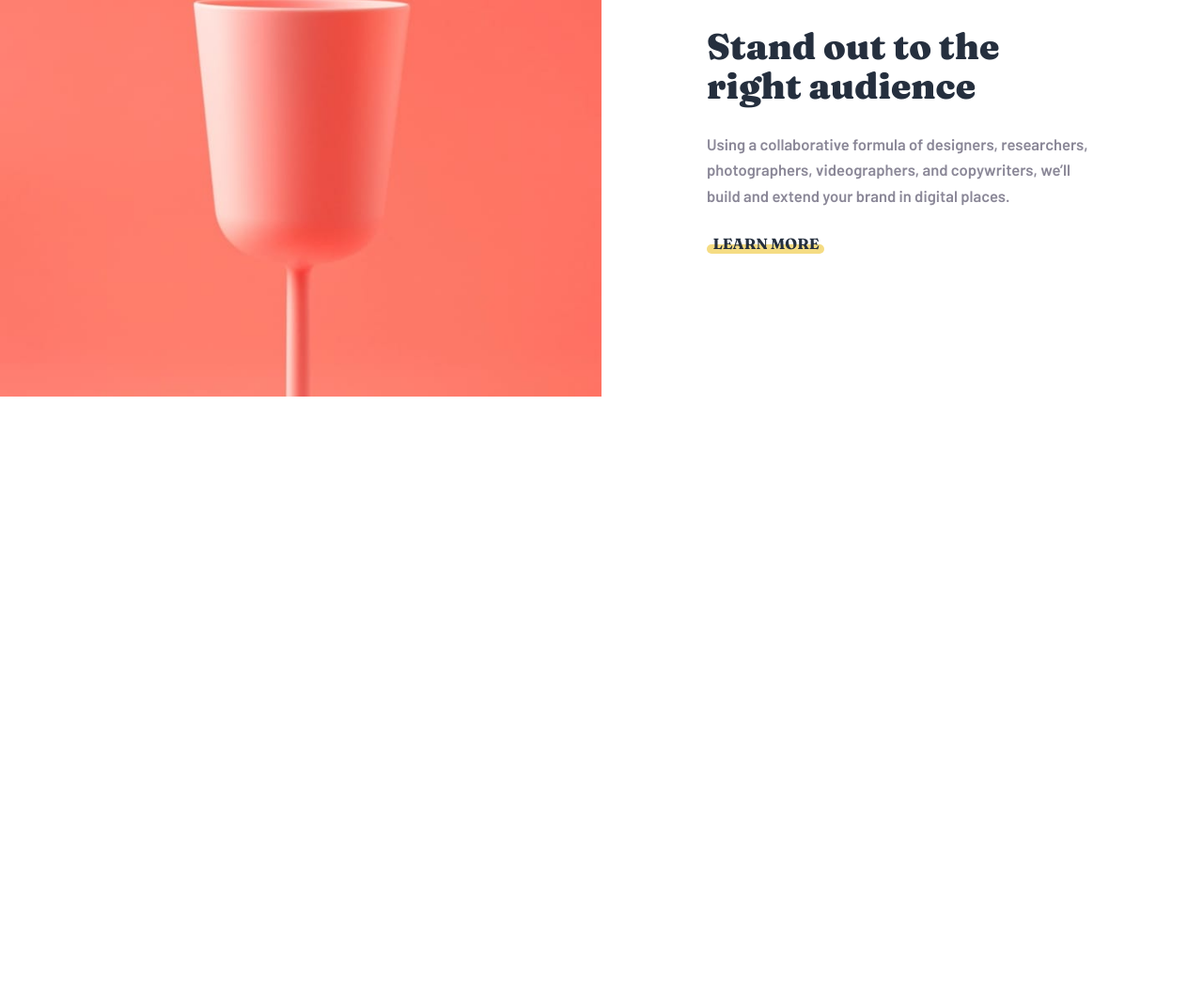
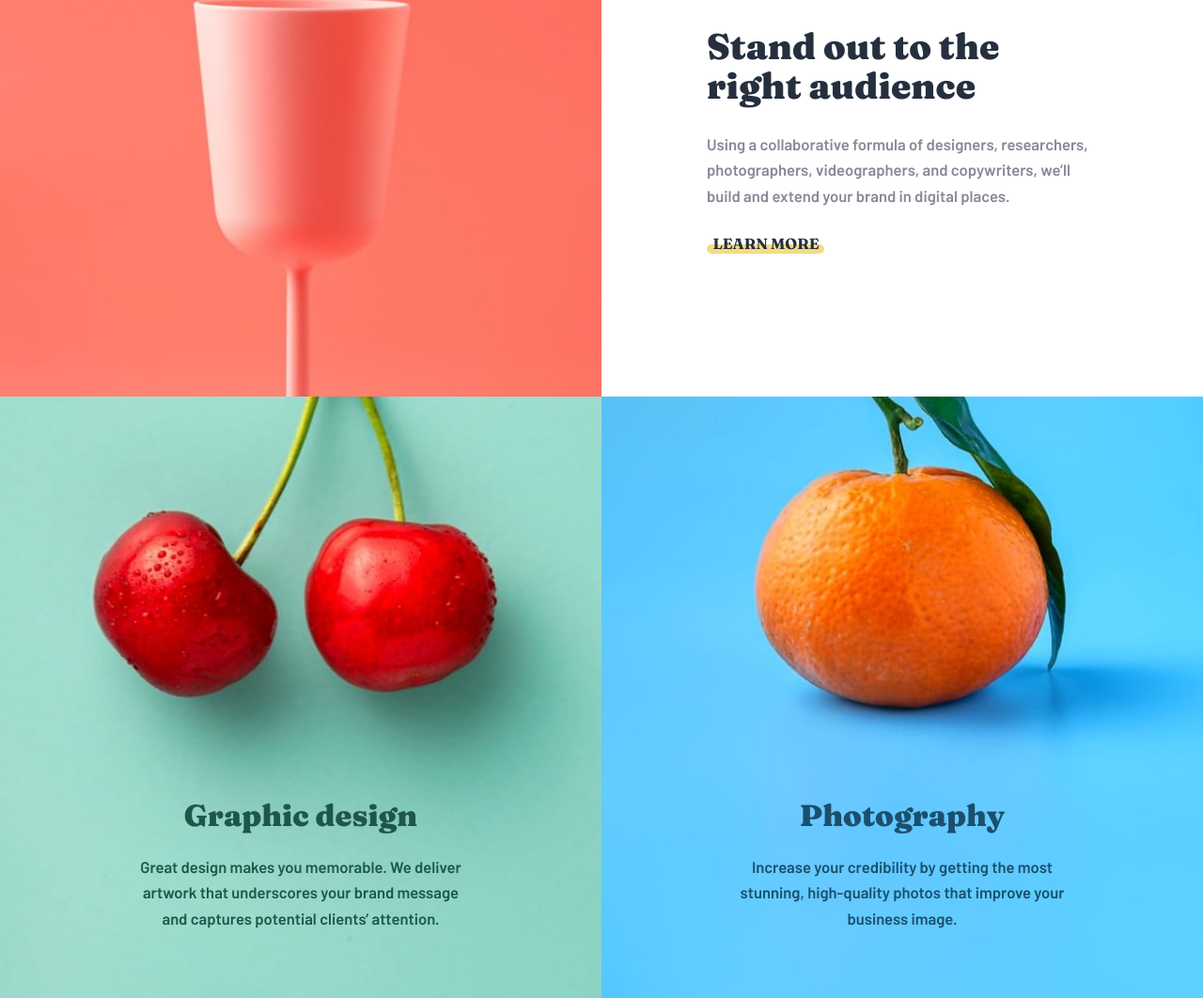
Before and after one commit to BlackFury117/Sunnyside-agency-landing-page-, a plain HTML site: page index.html in a window 1280 px wide. Shown: the part 1451-2513 px from the top of the page at 94% size. Before the commit the page ends 1876 px from the top, so only its background shows below. Drawn offline with Linux system fonts and the light colour scheme.

Commit message:
Finishing the main's third section

```diff
--- a/index.html
+++ b/index.html
@@ -78,17 +78,27 @@
     <!----- THIRD SECTION ----->
 
     <section class="third-section">
-
+      <div class="third-one">
+        <div class="text">
+          <h3>Graphic design</h3>
+          <p>Great design makes you memorable. We deliver artwork that underscores your
+            brand message and captures potential clients’ attention.
+          </p>
+        </div>
+      </div>
+      <div class="third-two">
+        <div class="text">
+          <h3>Photography</h3>
+          <p>
+            Increase your credibility by getting the most stunning,
+            high-quality photos that improve your business image.
+          </p>
+        </div>
+      </div>
     </section>
   </main>
 
   <!--
-
-  Graphic design
-  Great design makes you memorable. We deliver artwork that underscores your brand message and captures potential clients’ attention.
-
-  Photography
-  Increase your credibility by getting the most stunning, high-quality photos that improve your business image.
 
   Client testimonials
 
--- a/scss/styles.scss
+++ b/scss/styles.scss
@@ -165,4 +165,66 @@ main{
     }
 
     /// THIRD SECTION ///
+
+    .third-section{
+        display: flex;
+        position: relative;
+        min-height: 80vh;
+
+        .third-one{
+            flex-basis: 50%;
+            background-image: url(/images/desktop/image-graphic-design.jpg);
+            background-repeat: no-repeat;
+            background-size: cover;
+            background-position: center;
+            text-align: center;
+            position: relative;
+
+            .text{
+                @include position;
+                top: 80%;
+                width: 100%;
+                padding: 0 9rem;
+
+                h3{
+                    color: #1e574a;
+                    font-size: 2rem;
+                    margin-bottom: 1.5rem;
+                }
+
+                p{
+                    @include body;
+                    color: #1e574a;
+                }
+            }
+        }
+
+        .third-two{
+            flex-basis: 50%;
+            background-image: url(/images/desktop/image-photography.jpg);
+            background-repeat: no-repeat;
+            background-size: cover;
+            background-position: center;
+            text-align: center;
+            position: relative;
+
+            .text{
+                @include position;
+                top: 80%;
+                width: 100%;
+                padding: 0 9rem;
+
+                h3{
+                    color: #1a4f6d;
+                    font-size: 2rem;
+                    margin-bottom: 1.5rem;
+                }
+
+                p{
+                    @include body;
+                    color: #1a4f6d;
+                }
+            }
+        }
+    }
 }
```
Also changed, not shown: dist/styles.css, 1 other file.
